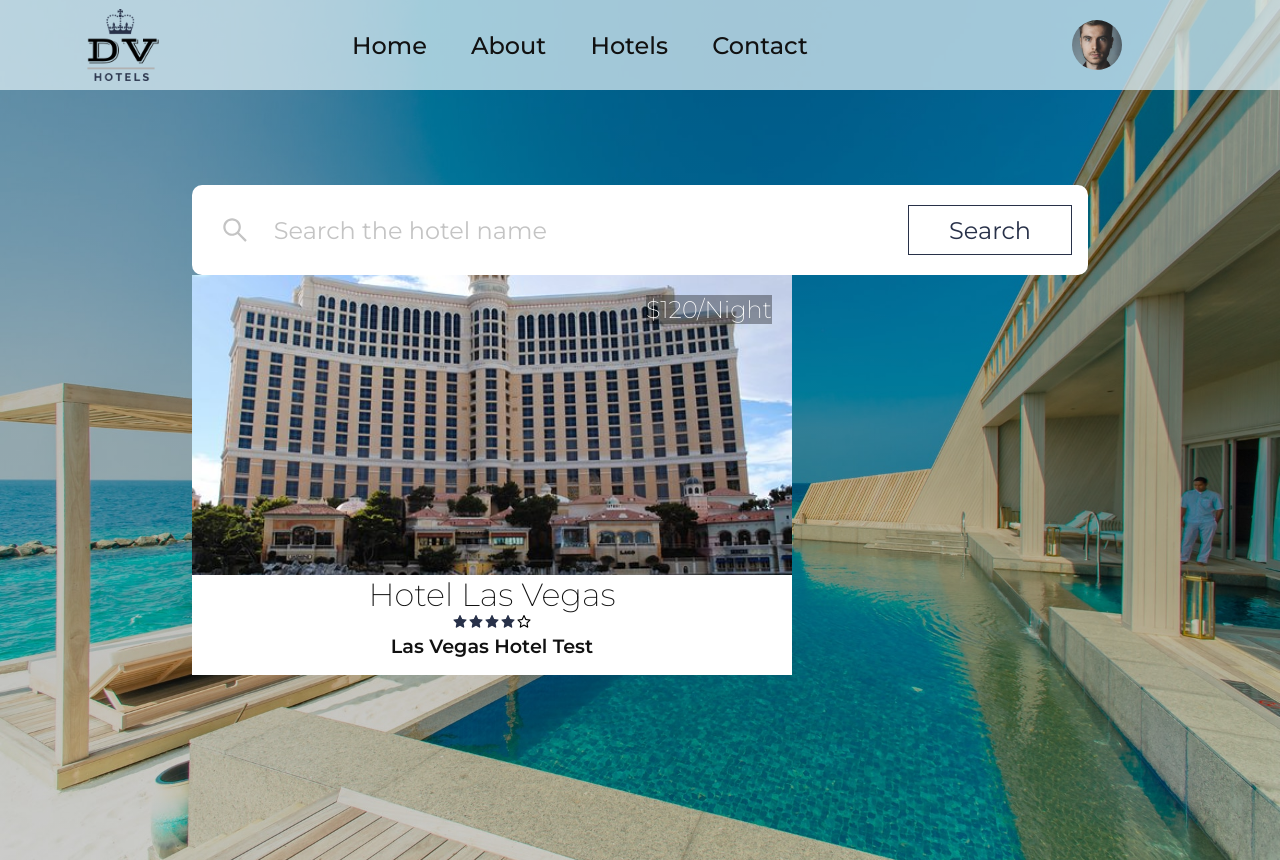
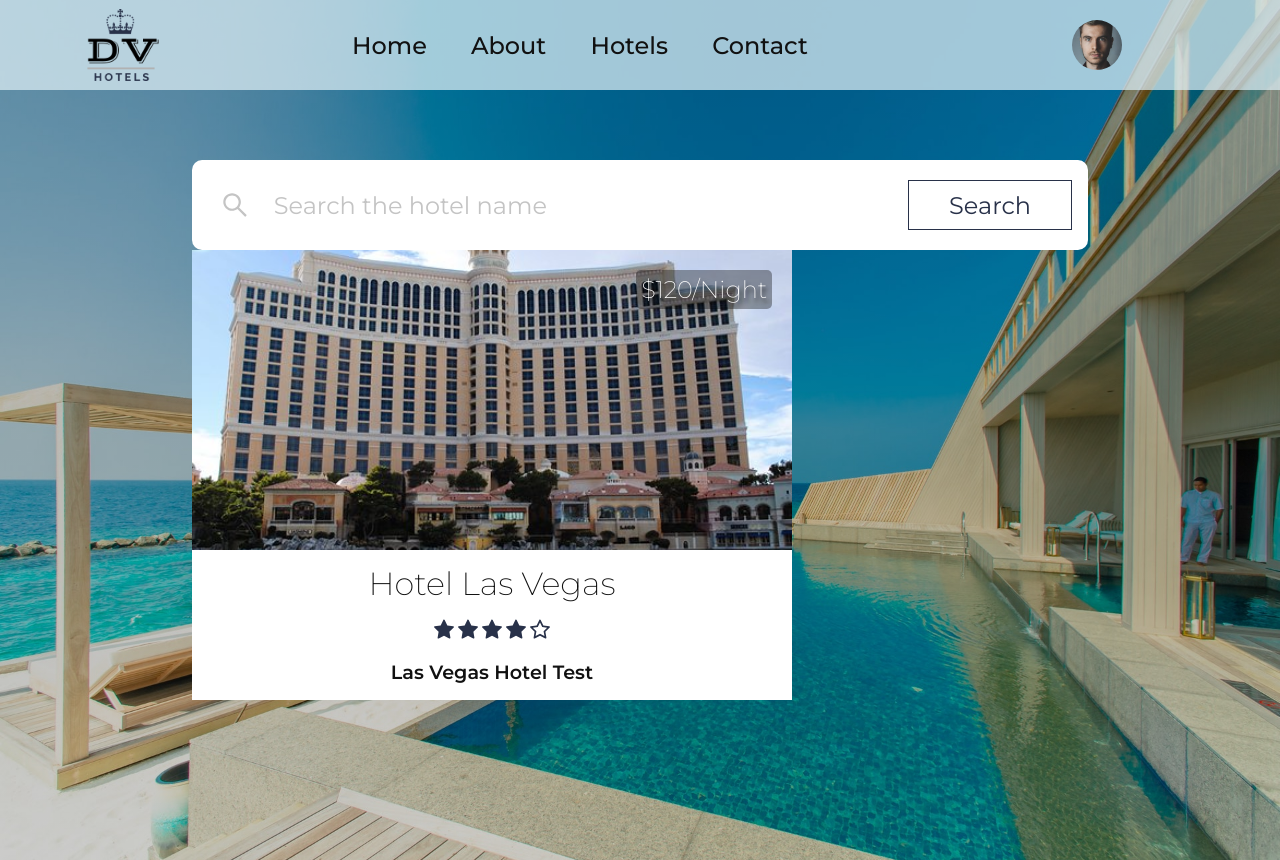
Before and after one commit to vujic02/DV-Hotels, a React (Create React App) app: page / in a window 1280 px wide. Built offline with nearby package versions, Linux system fonts and the light colour scheme.

Commit message:
edited card-styles

```diff
--- a/src/styles/card-styles.js
+++ b/src/styles/card-styles.js
@@ -6,12 +6,14 @@ export const CardDescription = styled.p`
   color: var(--black);
   font-size: 1.2rem;
   font-weight: 600;
+  padding: .9rem 0;
 `;
 
 export const CardHeader = styled.h1`
   color: var(--black);
   font-size: 2rem;
   font-weight: 200;
+  padding: .9rem 0;
 `;
 
 export const CardImage = styled.img`
@@ -23,13 +25,15 @@ export const CardImage = styled.img`
 export const PriceTag = styled.h3`
   font-size: 1.5rem;
   font-weight: 200;
-  text-shadow: var(--white);
+  text-shadow: 2px 4px 4px var(--black);
   color: var(--white);
 `;
 
 export const PriceTagWrapper = styled.div`
   position: absolute;
   background-color: rgba(1, 1, 1, 0.35);
+  padding: .3rem;
+  border-radius: 5px;
 
   top: 20px;
   right: 20px;
@@ -37,7 +41,7 @@ export const PriceTagWrapper = styled.div`
 
 export const CardDiv = styled.div`
   width: 600px;
-  height: 400px;
+  height: 450px;
 
   background-color: var(--white);
   display: flex;
@@ -49,8 +53,10 @@ export const CardDiv = styled.div`
 
 export const FilledStar = styled(AiFillStar)`
   color: var(--denimBlue);
+  font-size: 1.5rem;
 `;
 
 export const OutlineStar = styled(AiOutlineStar)`
-  background-color: var(--white);
+  color: var(--denimBlue);
+  font-size: 1.5rem;
 `;
```
